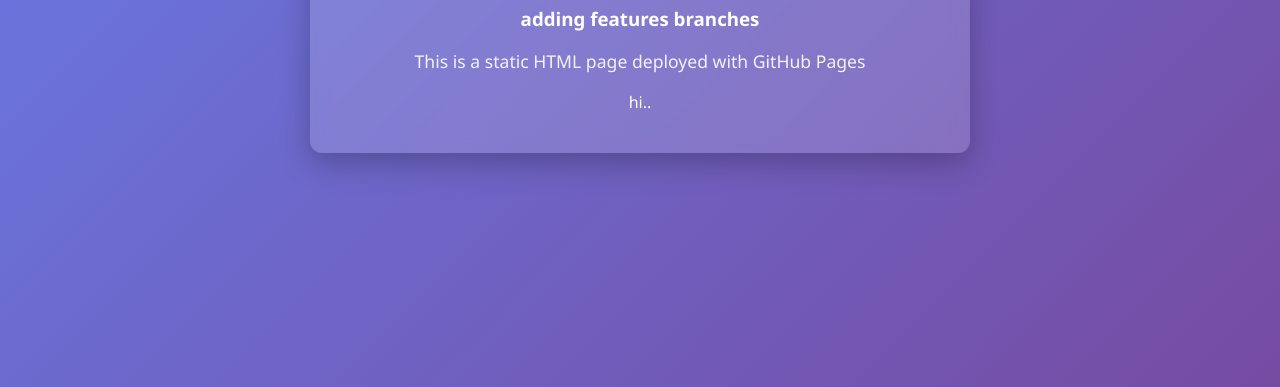
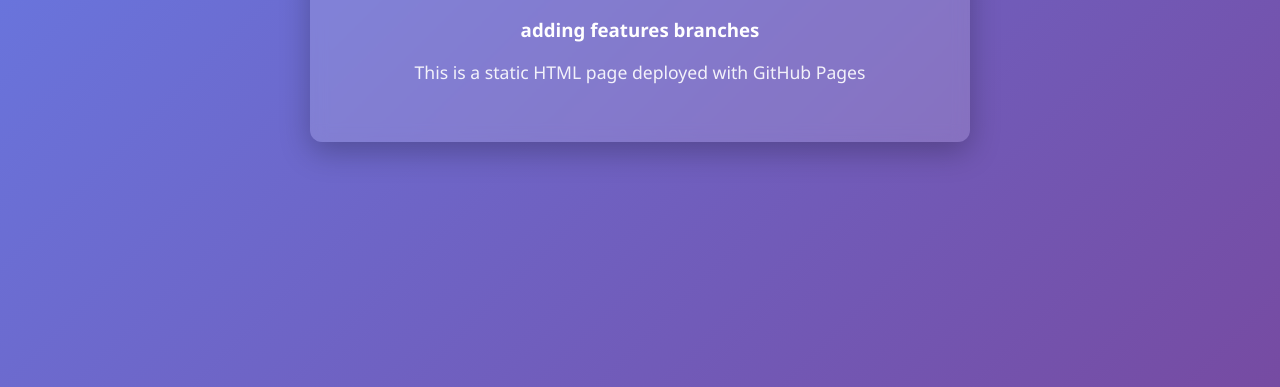
Before and after one commit to gopik-dhristhi/Ci-demo, a website: page index.html in a window 1280 px wide. Shown: the part 413-800 px from the top of the page. Drawn offline with Linux system fonts and the light colour scheme.

Commit message:
Add correction  my new feature

```diff
--- a/index.html
+++ b/index.html
@@ -43,7 +43,6 @@
     <h2>first project to be published automatic on npm </h2>
 <h3> adding features branches </h3>
 <p>This is a static HTML page deployed with GitHub Pages</p>
-    <p1>hi..</p1>
   </div>
 </body>
 </html>
```
